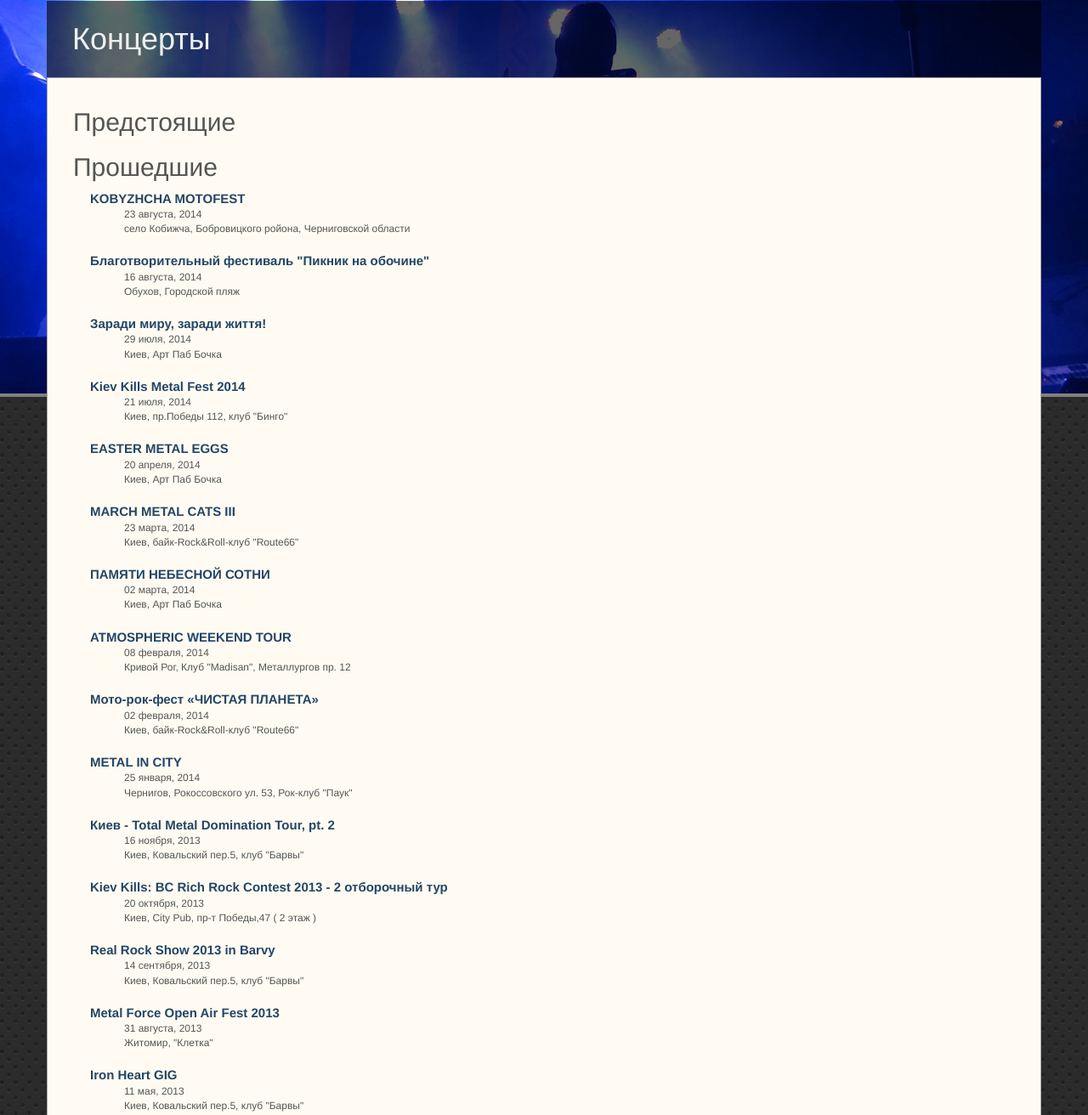
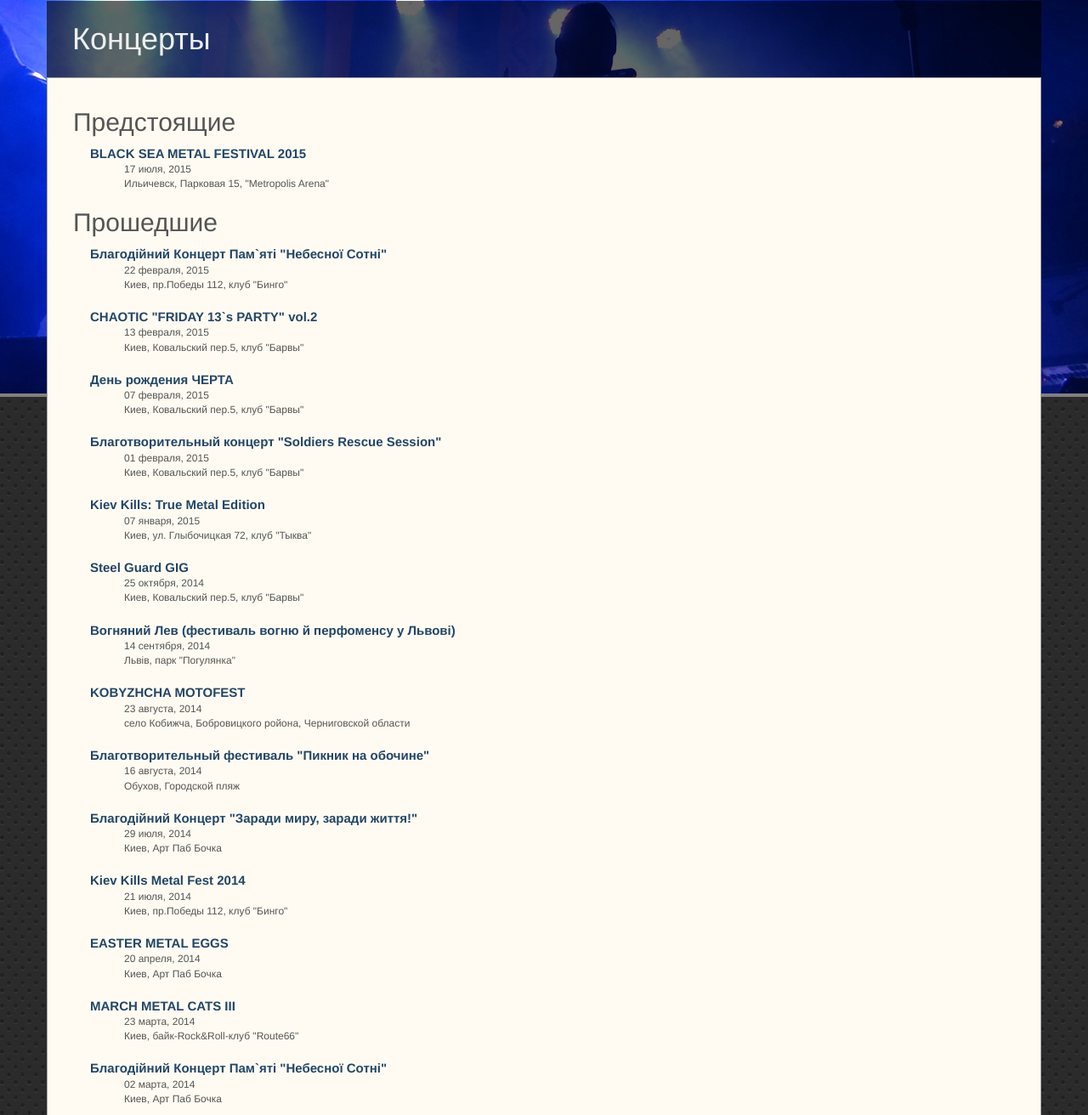
Before and after one commit to smetana/exact-division, a Jekyll site: the page built from events/index.html, in a window 1280 px wide and 1400 px high, scrolled down 225 px, cut to the strip 88-1400 px from the top of the window. Shown: the whole strip at 85% size. Built offline with Jekyll 4.4.1, drawn with Linux system fonts in a browser that asks for light colours; Markdown is read by kramdown in place of the engine named in the settings; some of the changed text lies outside the part shown.

Commit message:
concert list renewed

```diff
--- a/_config.yml
+++ b/_config.yml
@@ -6,6 +6,46 @@ paginate: 6
 paginate_path: "page:num"
 
 events:
+    - name: 'BLACK SEA METAL FESTIVAL 2015'
+      url: http://vk.com/blackseametalfest
+      location: Ильичевск, Парковая 15, "Metropolis Arena"
+      date: 2015-07-17 17:00:00
+
+    - name: 'Благодійний Концерт Пам`яті "Небесної Сотні"'
+      url: http://vk.com/event85217001
+      location: Киев, пр.Победы 112, клуб "Бинго"
+      date: 2015-02-22 17:00:00
+
+    - name: 'CHAOTIC "FRIDAY 13`s PARTY" vol.2'
+      url: https://vk.com/chaoticparty2
+      location: Киев, Ковальский пер.5, клуб "Барвы"
+      date: 2015-02-13 17:00:00
+
+    - name: 'День рождения ЧЕРТА'
+      url: http://vk.com/event86013845
+      location: Киев, Ковальский пер.5, клуб "Барвы"
+      date: 2015-02-07 17:00:00
+
+    - name: 'Благотворительный концерт "Soldiers Rescue Session"'
+      url: http://vk.com/soldiers_rescue_session
+      location: Киев, Ковальский пер.5, клуб "Барвы"
+      date: 2015-02-01 17:00:00
+
+    - name: 'Kiev Kills: True Metal Edition'
+      url: http://vk.com/kievkillstrue_metal_edition
+      location: Киев, ул. Глыбочицкая 72, клуб "Тыква"
+      date: 2015-01-07 17:00:00
+
+    - name: 'Steel Guard GIG'
+      url: http://vk.com/event77272929
+      location: Киев, Ковальский пер.5, клуб "Барвы"
+      date: 2014-10-25 17:00:00
+
+    - name: 'Вогняний Лев (фестиваль вогню й перфоменсу у Львові)'
+      url: http://vk.com/lviv_fire_fest
+      location: Львiв, парк "Погулянка"
+      date: 2014-09-14 17:00:00
+
     - name: 'KOBYZHCHA MOTOFEST'
       url: http://vk.com/moto_petrovich_party
       location: село Кобижча, Бобровицкого ройона, Черниговской области
@@ -16,9 +56,9 @@ events:
       location: Обухов, Городской пляж
       date: 2014-08-16 12:00:00
 
-    - name: 'Заради миру, заради життя!'
+    - name: 'Благодійний Концерт "Заради миру, заради життя!"'
       location: Киев, Арт Паб Бочка
-      date: 2014-07-29 18::00:00
+      date: 2014-07-29 18:00:00
       url: http://vk.com/event73360405
 
     - name: 'Kiev Kills Metal Fest 2014'
@@ -36,13 +76,13 @@ events:
       date: 2014-03-23 18:00:00
       url: http://vk.com/event63580017
 
-    - name: 'ПАМЯТИ НЕБЕСНОЙ СОТНИ'
+    - name: 'Благодійний Концерт Пам`яті "Небесної Сотні"'
       location: Киев, Арт Паб Бочка
       date: 2014-03-02 18:00:00
       url: http://vk.com/event67127595
 
     - name: 'ATMOSPHERIC WEEKEND TOUR'
-      location: Кривой Рог, Клуб "Madisan", Металлургов пр. 12
+      location: Кривой Рог, Металлургов пр. 12, Клуб "Madisan"
       date: 2014-02-08 18:00:00
       url: http://vk.com/awt_kr
 
@@ -52,7 +92,7 @@ events:
       url: http://vk.com/event63515388
 
     - name: 'METAL IN CITY'
-      location: Чернигов, Рокоссовского ул. 53, Рок-клуб "Паук"
+      location: Чернигов, ул. Рокоссовского 53, Рок-клуб "Паук"
       date: 2014-01-25 18:00:00
       url: http://vk.com/metal_in_city
 
@@ -62,7 +102,7 @@ events:
       url: http://vk.com/tmd2_kiev
 
     - name: 'Kiev Kills: BC Rich Rock Contest 2013 - 2 отборочный тур'
-      location: Киев, City Pub, пр-т Победы,47 ( 2 этаж )
+      location: Киев, пр-т Победы 47, "City Pub"
       date: 2013-10-20 18:00:00
       url: http://vk.com/bcrich_2
 
```
